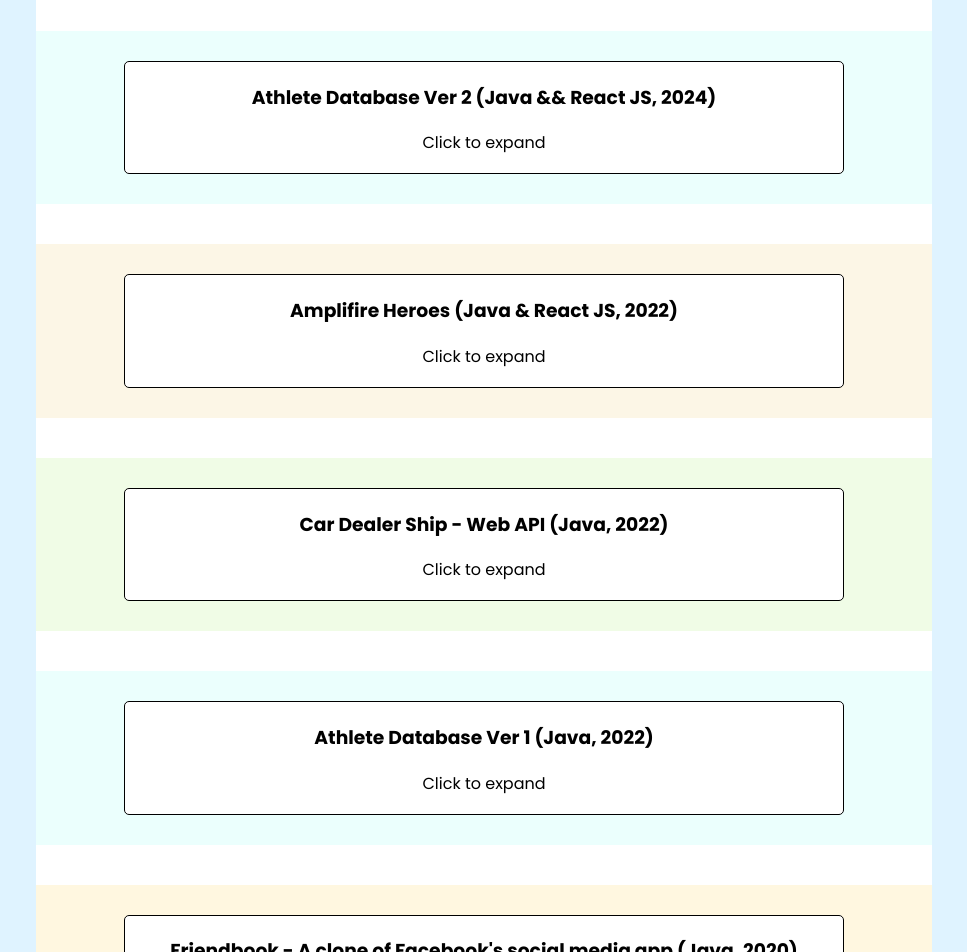
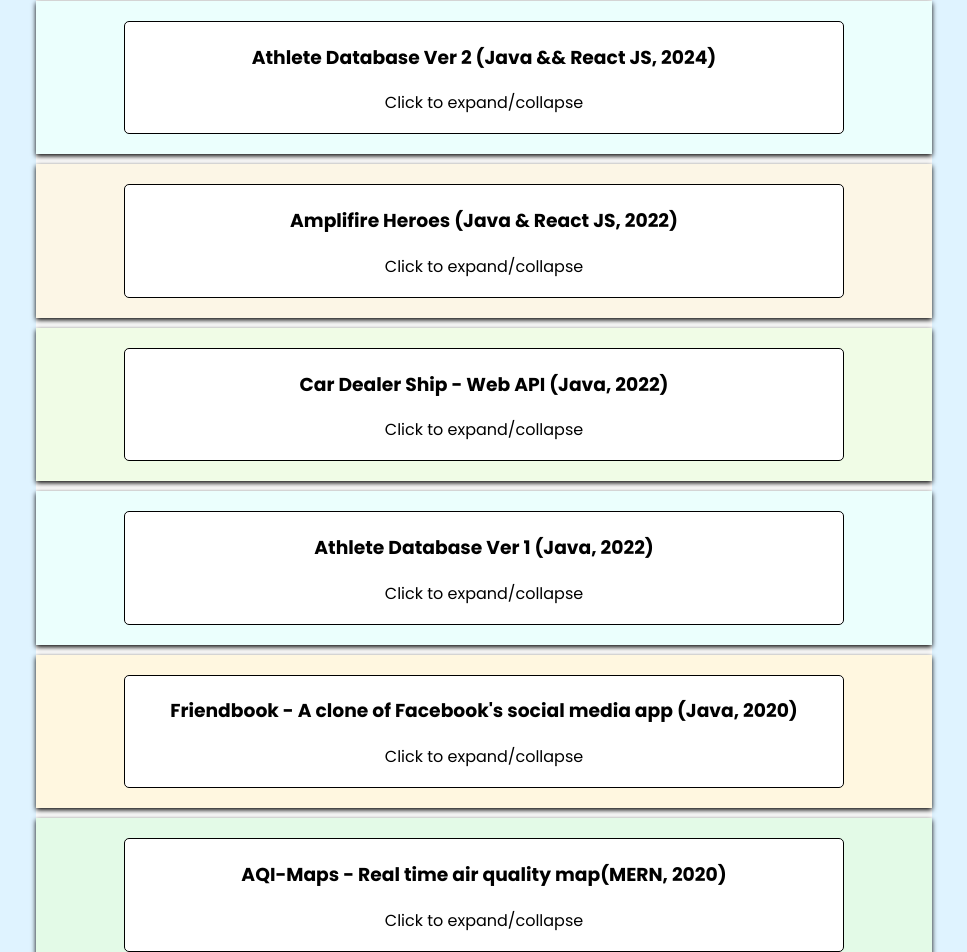
Before and after one commit to srmtwenty/amplify3, a React (Create React App) app: page /works_code in a window 1280 px wide. Shown: the part 74-1026 px from the top of the page, without its empty margins (156-1123 px from the left). Built offline with nearby package versions, Linux system fonts and the light colour scheme.

Commit message:
june_2024 commit6

```diff
--- a/src/views/WorksCode.js
+++ b/src/views/WorksCode.js
@@ -214,11 +214,11 @@ export default(props)=>{
 
 
 
-                    <div style={{backgroundColor: "rgba(235, 255, 253)", marginTop:"40px", padding: "20px 0px 20px 0px"}}>
+                    <div style={{backgroundColor: "rgba(235, 255, 253)", boxShadow:"0 2px 5px 0", marginTop:"10px", padding: "10px 0px 10px 0px"}}>
 
                             <div onClick={()=>handleExpand1()} style={subTitle2}>
                                 <h3>Athlete Database Ver 2 (Java && React JS, 2024)</h3>
-                                <p>Click to expand</p>
+                                <p>Click to expand/collapse</p>
                             </div>
 
 
@@ -226,11 +226,11 @@ export default(props)=>{
                                 expandWork1?
                                 <>
                                     <div style={{marginLeft:"auto", marginRight:"auto", width:"90%", border:"none yellow 2px",textAlign:"center", paddingBottom:"20px"}}>
-                                <ul style={{textAlign: "center", listStylePosition: "inside"}}>
-                                    <li><a href="https://github.com/srmtwenty/artistic2024c_ui">
+                                <ul style={{display:"inline-block"}}>
+                                    <li style={{textAlign:"left"}}><a href="https://github.com/srmtwenty/artistic2024c_ui">
                                         Github (UI)
                                     </a></li>
-                                    <li><a href="https://github.com/srmtwenty/artistic2024c">
+                                    <li style={{textAlign:"left"}}><a href="https://github.com/srmtwenty/artistic2024c">
                                         Github (Backend)
                                     </a></li>
                                 </ul>
@@ -306,21 +306,21 @@ export default(props)=>{
 
 
 
-                        <div style={{backgroundColor: "rgba(252, 246, 230)",marginTop:"40px", padding: "20px 0px 20px 0px"}}>
+                        <div style={{backgroundColor: "rgba(252, 246, 230)", boxShadow:"0 2px 5px 0", marginTop:"10px", padding: "10px 0px 10px 0px"}}>
 
                             <div onClick={()=>handleExpand2()} style={subTitle2}>
                                 <h3>Amplifire Heroes (Java & React JS, 2022)</h3>
-                                <p>Click to expand</p>
+                                <p>Click to expand/collapse</p>
                             </div>
                             {
                                expandWork2?
                             <>
                                 <div style={{marginLeft:"auto", marginRight:"auto", width:"90%", border:"none yellow 2px",textAlign:"center", paddingBottom:"20px"}}>
-                                <ul style={{display:"",textAlign: "center", listStylePosition: "inside"}}>
-                                    <li><a href="https://github.com/srmtwenty/revature_project2_ui">
+                                <ul style={{display:"inline-block"}}>
+                                    <li style={{textAlign:"left"}}><a href="https://github.com/srmtwenty/revature_project2_ui">
                                         Github (UI)
                                     </a></li>
-                                    <li><a href="https://github.com/srmtwenty/revature_project2_backend">
+                                    <li style={{textAlign:"left"}}><a href="https://github.com/srmtwenty/revature_project2_backend">
                                         Github (Backend)
                                     </a></li>
                                 </ul>
@@ -368,10 +368,10 @@ export default(props)=>{
 
                         </div>
 
-                        <div style={{backgroundColor:"rgba(240, 252, 230)",marginTop:"40px", padding: "20px 0px 20px 0px"}}>
+                        <div style={{backgroundColor:"rgba(240, 252, 230)", boxShadow:"0 2px 5px 0",marginTop:"10px", padding: "10px 0px 10px 0px"}}>
                             <div onClick={()=>handleExpand3()} style={subTitle2}>
                                 <h3>Car Dealer Ship - Web API (Java, 2022)</h3>
-                                <p>Click to expand</p>
+                                <p>Click to expand/collapse</p>
                             </div>
 
                             {
@@ -425,11 +425,11 @@ export default(props)=>{
 
 
 
-                        <div style={{backgroundColor: "rgba(235, 255, 253)", marginTop:"40px", padding: "20px 0px 20px 0px"}}>
+                        <div style={{backgroundColor: "rgba(235, 255, 253)", boxShadow:"0 2px 5px 0",marginTop:"10px", padding: "10px 0px 10px 0px"}}>
 
                             <div onClick={()=>handleExpand4()} style={subTitle2}>
                                 <h3>Athlete Database Ver 1 (Java, 2022)</h3>
-                                <p>Click to expand</p>
+                                <p>Click to expand/collapse</p>
                             </div>
                             {
                                 expandWork4?
@@ -484,10 +484,10 @@ export default(props)=>{
 
 
 
-                        <div style={{backgroundColor:"rgba(255, 247, 224)", marginTop:"40px", padding: "20px 0px 20px 0px"}}>
+                        <div style={{backgroundColor:"rgba(255, 247, 224)", boxShadow:"0 2px 5px 0",marginTop:"10px", padding: "10px 0px 10px 0px"}}>
                             <div onClick={()=>handleExpand5()} style={subTitle2}>
                                 <h3>Friendbook - A clone of Facebook's social media app (Java, 2020)</h3>
-                                <p>Click to expand</p>
+                                <p>Click to expand/collapse</p>
                             </div>
 
                             {
@@ -541,10 +541,10 @@ export default(props)=>{
 
                         </div>
 
-                        <div style={{backgroundColor: "rgba(227, 250, 231)", marginTop:"40px", padding: "20px 0px 20px 0px"}}>
+                        <div style={{backgroundColor: "rgba(227, 250, 231)", boxShadow:"0 2px 5px 0",marginTop:"10px", padding: "10px 0px 10px 0px"}}>
                             <div onClick={()=>handleExpand6()} style={subTitle2}>
                                 <h3>AQI-Maps - Real time air quality map(MERN, 2020)</h3>
-                                <p>Click to expand</p>
+                                <p>Click to expand/collapse</p>
                             </div>
 
                             {
@@ -598,10 +598,10 @@ export default(props)=>{
 
 
 
-                        <div style={{backgroundColor: "rgba(235, 255, 253)",marginTop:"40px", padding: "20px 0px 20px 0px"}}>
+                        <div style={{backgroundColor: "rgba(235, 255, 253)", boxShadow:"0 2px 5px 0",marginTop:"10px", padding: "10px 0px 10px 0px"}}>
                             <div onClick={()=>handleExpand7()} style={subTitle2}>
                                 <h3>EasyShop - Simple E-commerce website (Python/Django, 2020)</h3>
-                                <p>Click to expand</p>
+                                <p>Click to expand/collapse</p>
                             </div>
 
                             {
```
